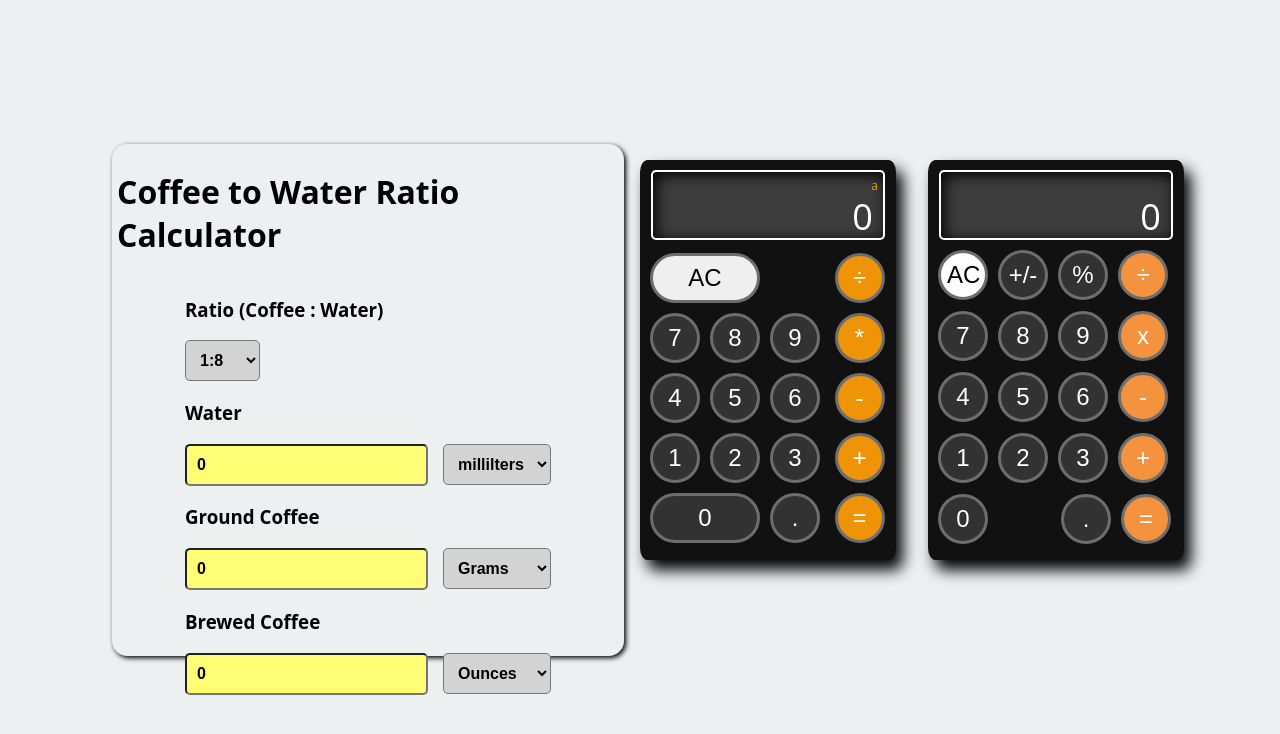
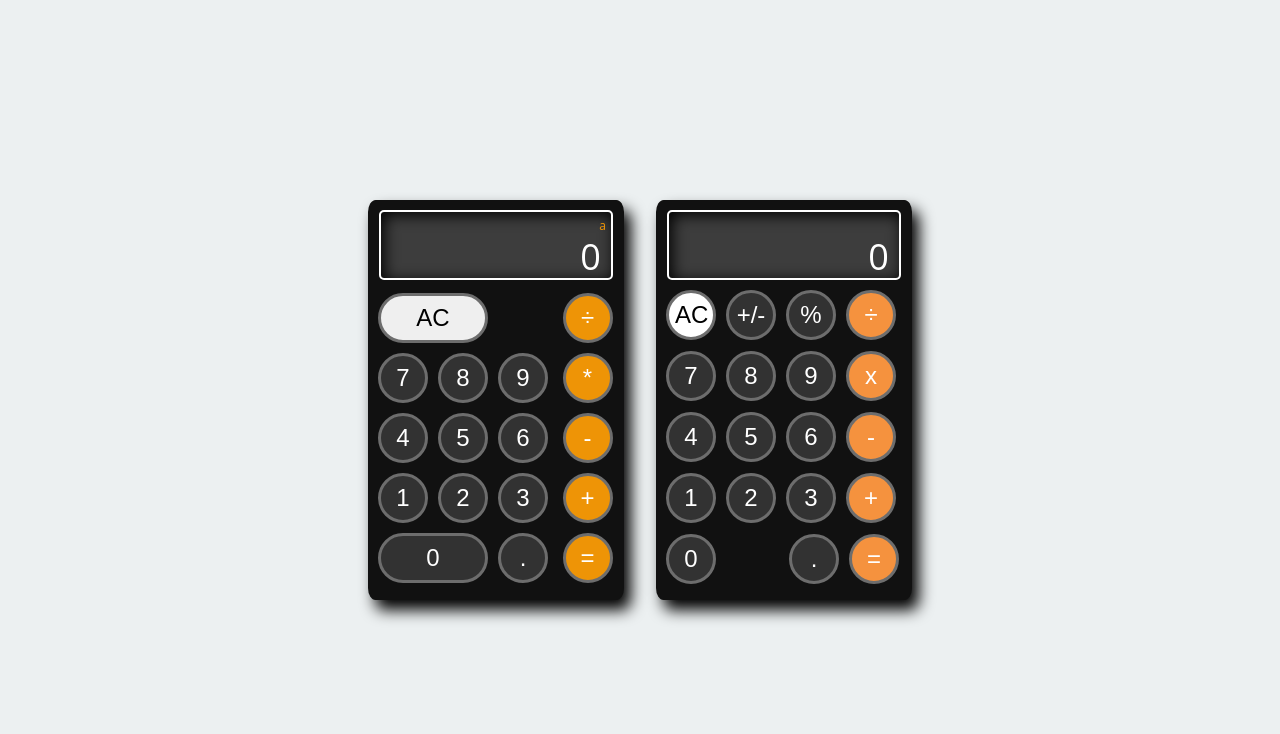
Before and after one commit to BenSolt/calculator-react, a React (Create React App) app: page / in a window 1280 px wide. Shown: the top 734 px of the page. Built offline with nearby package versions, Linux system fonts and the light colour scheme.

Commit message:
removed coffee

```diff
--- a/src/App.js
+++ b/src/App.js
@@ -19,7 +19,6 @@ function App() {
   return (
     <div className='holder'>
 
-    <CoffeeForm/>
     <AppCalc/>
     <AppCalc2/>
 
--- a/src/components/CoffeeForm.js
+++ /dev/null
@@ -1,101 +0,0 @@
-import React, { useState } from "react";
-
- function CoffeeForm() {
-
-    const[waterAmount, setWaterAmount] = useState(0)
-    const[groundCoffee, setGroundCoffee] = useState(0)
-    const[brewedCoffee, setBrewedCoffee] = useState(0)
-
-    const onChange = (e) => {
-      var option = document.getElementById("ratio").value;
-      if (option ==='1'){
-        // setWaterAmount(waterAmount +3)
-        setWaterAmount(8)
-        setGroundCoffee(8)
-        setBrewedCoffee(8)
-      }
-      if (option ==='2'){
-        setWaterAmount(540.64)
-        setGroundCoffee(33.79)
-        setBrewedCoffee(16)
-      }
-      if (option ==='3'){
-        setWaterAmount(32)
-        setGroundCoffee(32)
-        setBrewedCoffee(32)
-      }
-
-    }
-
-    return (
-    <div className="CoffeeApp">
-
-     <h1>Coffee to Water Ratio Calculator</h1>
-
-      <form>
-        <h3>Ratio (Coffee : Water)</h3>
-        <select onChange={onChange}  className="Input2" id="ratio" name="ratio">
-            <option id='a'value="1">1:8</option>
-            <option id='b' value="2">1:16</option>
-            <option id='c'value="3">1:32</option>
-        </select>
-
-      {/* /////////////////////////////////// */}
-
-        <h3>Water</h3>
-        <input
-            className="Input"
-            type="text"
-            name="water"
-            value={waterAmount}
-            onChange={onChange}
-        />
-
-        <select className="Input2" id="measurement" name="measurement">
-          <option  value="millilters">millilters</option>
-          <option value="Grams">Grams</option>
-          <option value="Ounces">Ounces</option>
-        </select>
-
-      {/* /////////////////////////////////// */}
-
-        <h3>Ground Coffee</h3>
-        <input
-            className="Input"
-            type="text"
-            name="ground coffee"
-            value={groundCoffee}
-            onChange={onChange}
-        />
-
-        <select className="Input2" id="measurement" name="measurement">
-        <option value="Grams">Grams</option>
-          <option  value="millilters">millilters</option>
-          <option value="Ounces">Ounces</option>
-        </select>
-
-        {/* /////////////////////////////////// */}
-
-        <h3>Brewed Coffee</h3>
-        <input
-            className="Input"
-            type="text"
-            name="brewed"
-            value={brewedCoffee}
-            onChange={onChange}
-        />
-
-
-          <select className="Input2" id="measurement" name="measurement">
-          <option value="Ounces">Ounces</option>
-          <option  value="millilters">millilters</option>
-          <option value="Grams">Grams</option>
-
-        </select>
-
-      </form>
-    </div>
-        )
-}
-
-export default CoffeeForm;
```
